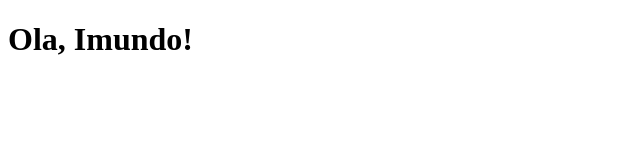
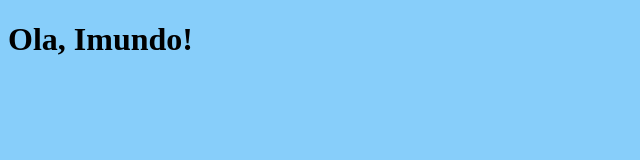
Before and after one commit to DaviCastelucci/teste1, a plain HTML site: page index.html in a window 1280 px wide. Shown: the whole page, without its empty margins (0-640 px from the left). Drawn offline with Linux system fonts and the light colour scheme.

Commit message:
Adição de CSS

```diff
--- a/index.html
+++ b/index.html
@@ -4,6 +4,7 @@
     <meta charset="UTF-8">
     <meta name="viewport" content="width=device-width, initial-scale=1.0">
     <title>Teste</title>
+    <link rel="stylesheet" href="style.css">
 </head>
 <body>
 
--- /dev/null
+++ b/style.css
@@ -0,0 +1,5 @@
+body{
+
+background-color: lightskyblue;
+
+}
```
